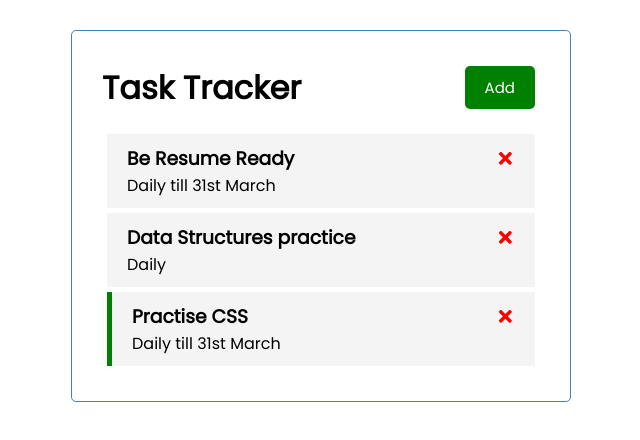
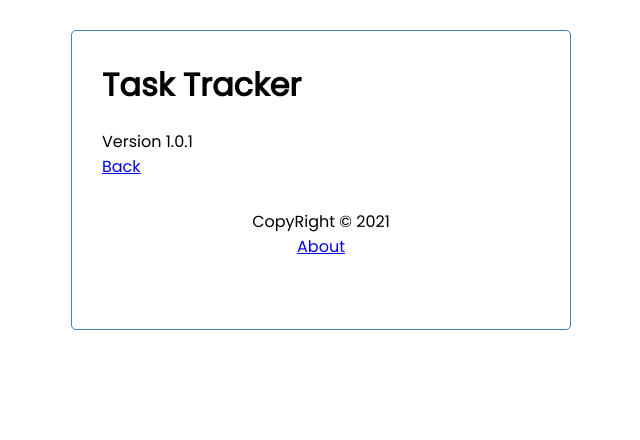
Before and after one commit to Anukritik007/Task-tracker, a React (Create React App) app: page /about in a window 1280 px wide. Shown: the top 440 px of the page, without its empty margins (319-959 px from the left). Built offline with nearby package versions, Linux system fonts and the light colour scheme; data requests are answered from the project's data file; the HTML template or start-up script is replaced by a standard one.

Commit message:
added routing

```diff
--- a/db.json
+++ b/db.json
@@ -9,7 +9,7 @@
     {
       "text": "Data Structures practice",
       "day": "Daily",
-      "reminder": false,
+      "reminder": true,
       "id": 2
     },
     {
--- a/package.json
+++ b/package.json
@@ -9,6 +9,7 @@
     "react": "^17.0.1",
     "react-dom": "^17.0.1",
     "react-icons": "^4.2.0",
+    "react-router-dom": "^5.2.0",
     "react-scripts": "4.0.3",
     "web-vitals": "^1.1.1"
   },
--- a/src/App.js
+++ b/src/App.js
@@ -1,8 +1,10 @@
 import Header from "./components/Header";
+import Footer from "./components/Footer";
+import About from "./components/About";
 import Tasks from "./components/Tasks";
 import AddTask from "./components/AddTask";
-
 import { useState, useEffect } from "react";
+import { BrowserRouter, Route } from "react-router-dom";
 
 function App() {
   const [showAddTask, setShowAddTask] = useState(false);
@@ -86,20 +88,38 @@
   };
 
   return (
+    <BrowserRouter>
       <div className="container">
         <Header
           onAddClick={() => setShowAddTask(!showAddTask)}
           showAdd={showAddTask}
         />
 
+        {/* Main Content having 2 routes */}
+        <Route
+          path="/"
+          exact
+          render={(props) => (
+            <>
               {showAddTask && <AddTask onAdd={addTask} />}
 
               {tasks.length > 0 ? (
-        <Tasks tasks={tasks} onDelete={deleteTask} onToggle={toggleReminder} />
+                <Tasks
+                  tasks={tasks}
+                  onDelete={deleteTask}
+                  onToggle={toggleReminder}
+                />
               ) : (
                 "No tasks to show"
               )}
+            </>
+          )}
+        />
+        <Route path="/about" component={About} />
+
+        <Footer />
       </div>
+    </BrowserRouter>
   );
 }
 
--- /dev/null
+++ b/src/components/About.js
@@ -0,0 +1,12 @@
+import { Link } from "react-router-dom";
+
+const About = () => {
+  return (
+    <div>
+      <p>Version 1.0.1</p>
+      <Link to="/">Back</Link>
+    </div>
+  );
+};
+
+export default About;
--- /dev/null
+++ b/src/components/Footer.js
@@ -0,0 +1,12 @@
+import { Link } from "react-router-dom";
+
+const Footer = () => {
+  return (
+    <footer>
+      <p>CopyRight &copy; 2021</p>
+      <Link to="/about">About</Link>
+    </footer>
+  );
+};
+
+export default Footer;
--- a/src/components/Header.js
+++ b/src/components/Header.js
@@ -1,15 +1,21 @@
 import PropTypes from "prop-types";
 import Button from "./Button";
+import { useLocation } from "react-router-dom";
 
 const Header = (props) => {
+  const location = useLocation();
+
   return (
     <header className="header">
       <h1>{props.title}</h1>
-      <Button
-        color={props.showAdd ? "red" : "green"}
-        text={props.showAdd ? "Close" : "Add"}
-        onClick={props.onAddClick}
-      />
+      {/* Show Add button only in main page */}
+      {location.pathname === "/" && (
+        <Button
+          color={props.showAdd ? "red" : "green"}
+          text={props.showAdd ? "Close" : "Add"}
+          onClick={props.onAddClick}
+        />
+      )}
     </header>
   );
 };
```
Also changed, not shown: 1 other file (tests, documents, lock files or other folders). Lines whose indentation alone changed are shown as unchanged.
